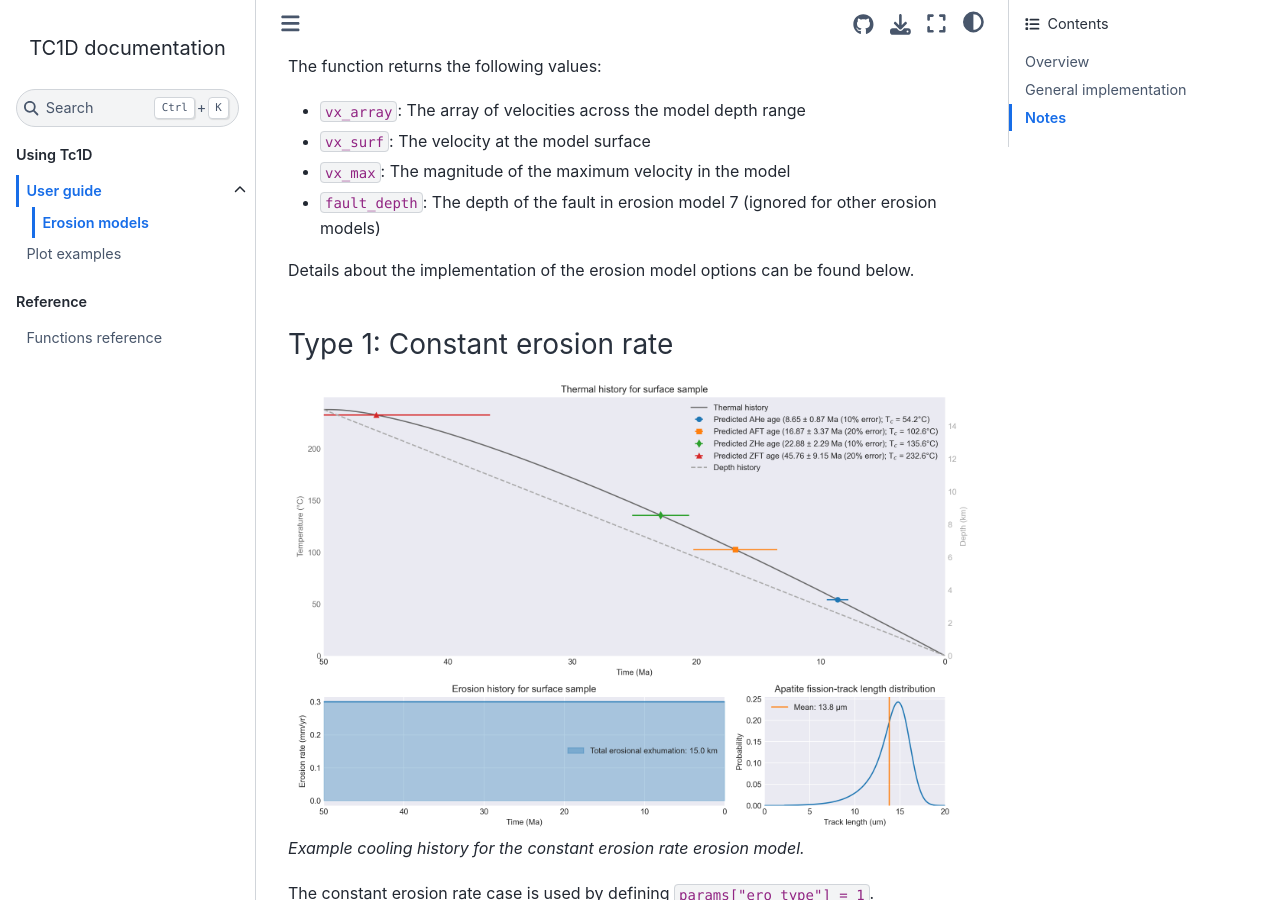
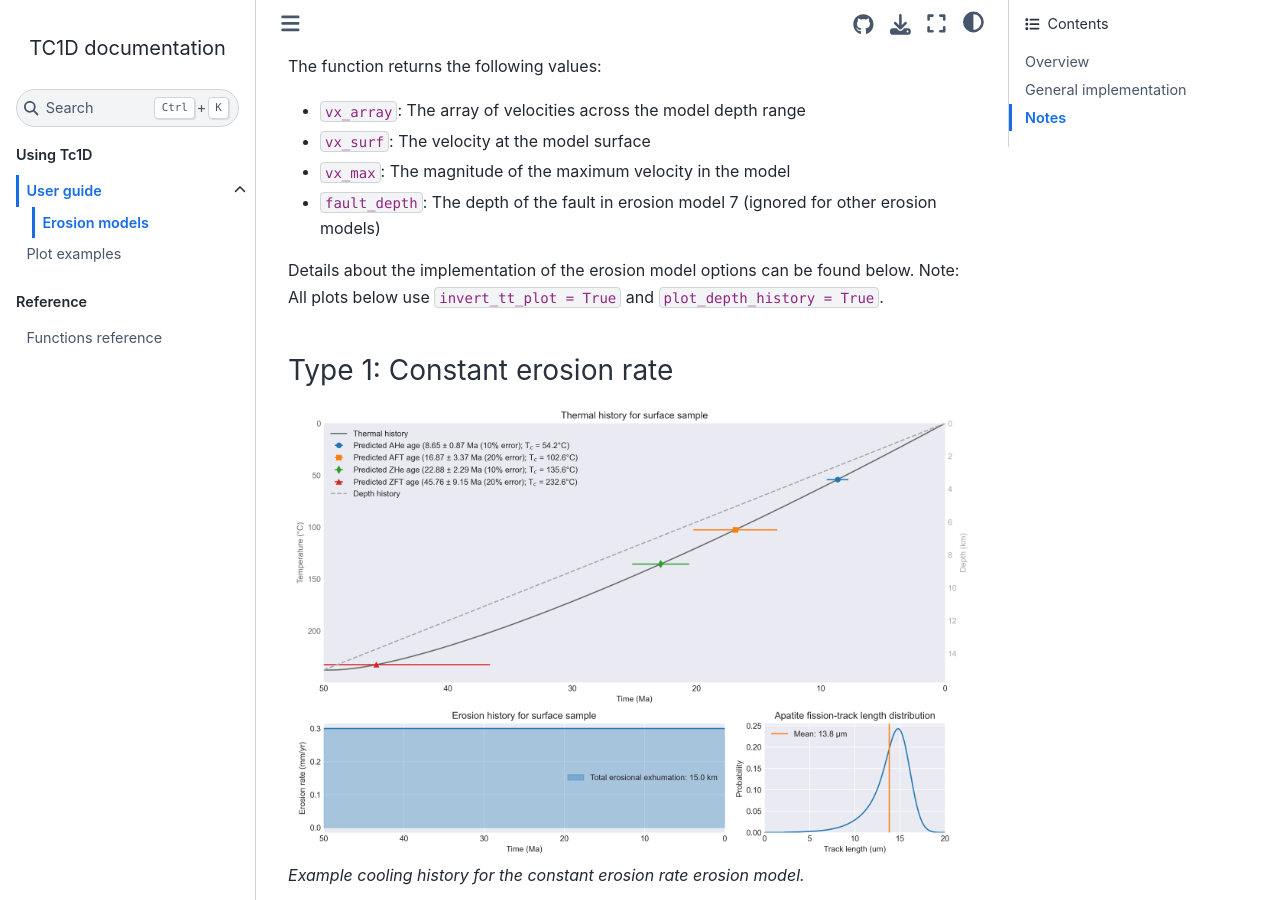
Before and after one commit to HUGG/TC1D, a Sphinx documentation site: the page built from docs/source/erosion-models.md, in a window 1280 px wide and 900 px high, scrolled down 1453 px. Built offline with Sphinx 7.4.7 and the Sphinx Book theme 1.1.4, drawn with Linux system fonts in a browser that asks for light colours.

Commit message:
Update plots to invert tt plot in erosion model examples

```diff
--- a/docs/source/erosion-models.md
+++ b/docs/source/erosion-models.md
@@ -54,6 +54,7 @@ The function returns the following values:
 - `fault_depth`: The depth of the fault in erosion model 7 (ignored for other erosion models)
 
 Details about the implementation of the erosion model options can be found below.
+Note: All plots below use `invert_tt_plot = True` and `plot_depth_history = True`.
 
 ### Type 1: Constant erosion rate
 
```
Also changed, not shown: docs/source/png/cooling_hist_erotype1.png, docs/source/png/cooling_hist_erotype2.png, docs/source/png/cooling_hist_erotype3.png, docs/source/png/cooling_hist_erotype4a.png, docs/source/png/cooling_hist_erotype4b.png, docs/source/png/cooling_hist_erotype5.png, docs/source/png/cooling_hist_erotype6.png.
